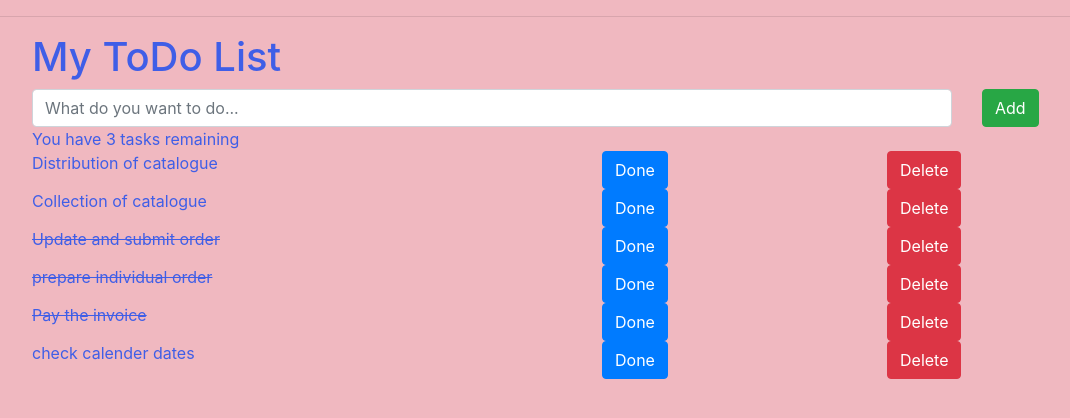
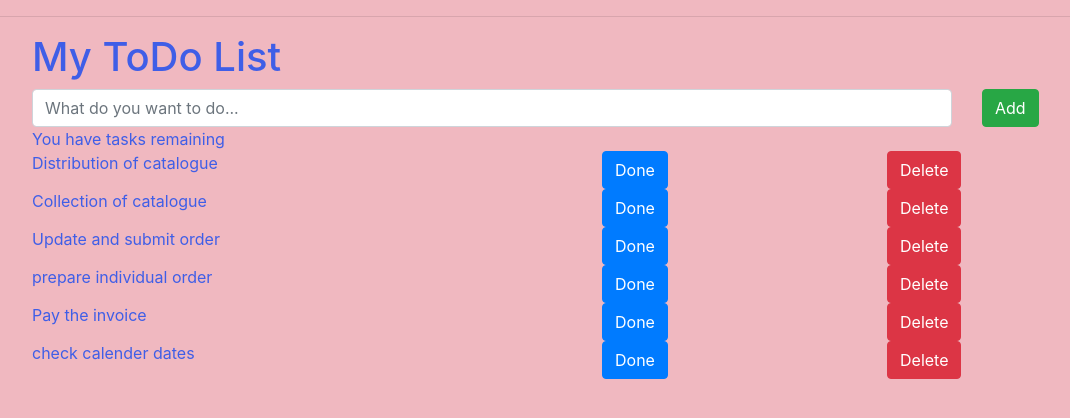
Before and after one commit to shahla24/to-do_app_frontend, a React (Create React App) app: page / in a window 1280 px wide. Shown: the top 418 px of the page, without its empty margins (53-1123 px from the left). Built offline with nearby package versions, Linux system fonts and the light colour scheme.

Commit message:
not fixed Done button

```diff
--- a/src/App.css
+++ b/src/App.css
@@ -21,7 +21,7 @@
   color: #09d3ac;
 }
 .completedTask {
-  text-decoration: line-through solid;
+  text-decoration: line-through;
 }
 
 .taskRow {
--- a/src/App.js
+++ b/src/App.js
@@ -1,12 +1,11 @@
 import React from 'react';
 import './App.css';
 import Header from './components/Header';
-//import Intro from './components/Intro';
-//import Task from './components/Task';
 import TaskCounter from './components/TaskCounter';
 import TaskList from './components/TaskList';
 import AddTask from './components/AddTask';
 const uuidv4 = require('uuid/v4');
+
 
 class App extends React.Component {
   constructor(props) {
@@ -14,10 +13,10 @@ class App extends React.Component {
     this.state = {
       tasks: [
         { id: uuidv4(), taskDescription: "Distribution of catalogue", completed: false },
-        { id: uuidv4(), taskDescription: "Collection of catalogue", completed: false },
-        { id: uuidv4(), taskDescription: "Update and submit order", completed: true },
+        { id: uuidv4(), taskDescription: "Collection of catalogue", completed: true },
+        { id: uuidv4(), taskDescription: "Update and submit order", completed: false },
         { id: uuidv4(), taskDescription: "prepare individual order", completed: true },
-        { id: uuidv4(), taskDescription: "Pay the invoice", completed: true },
+        { id: uuidv4(), taskDescription: "Pay the invoice", completed: false },
         { id: uuidv4(), taskDescription: "check calender dates", completed: false }
       ]
     };
@@ -28,13 +27,13 @@ class App extends React.Component {
     this.setState({ tasks: tasks });
   }
   deleteTask = (taskId) => {
-    //alert(`app will delete task:  ${taskId}`);
-    console.log('hello');
+
     let tasks = this.state.tasks;
+
     let filteredTasks = tasks.filter(function (task) {
       return task.id !== taskId;
-    }
-    );
+
+    });
     this.setState({ tasks: filteredTasks });
 
   }
@@ -44,9 +43,8 @@ class App extends React.Component {
         <Header />
         <AddTask newTask={this.addTaskToList} />
         <TaskCounter count={this.state.tasks.length} />
-        <TaskList tasks={this.state.tasks} deleteTaskFunc={this.deleteTask} />
-
-      </div>
+        <TaskList tasks={this.state.tasks} deleteTaskFunc={this.deleteTask} id={this.Id} />
+ </div>
 
     );
   }
--- a/src/components/AddTask.js
+++ b/src/components/AddTask.js
@@ -18,7 +18,7 @@ class AddTask extends React.Component {
     let taskDescription = this.state.taskDescription;
     taskDescription = event.target.value;
     this.setState({ taskDescription });
-    //this.setState({taskDescription: taskDescription});
+
   }
   render() {
     return (
--- a/src/components/Task.js
+++ b/src/components/Task.js
@@ -1,24 +1,21 @@
 import React from 'react';
+//import AddTask from 'react';
 //const uuidv4 = require('uuid/v4');
 class Task extends React.Component {
 
     deleteTask = () => {
-
         this.props.deleteTaskFunc(this.props.task.id);
-
     }
-    addTaskToList = () => {
-        this.props.newTask(this.props.task.id)
+    completedTask = () => {
+        this.props.completedTask(this.props.task.id)
     }
-
     render() {
         const completed = this.props.task.completed;
         return (
-
             <div className="row taskrow">
                 {completed &&
 
-                    <div className="col-12 col-md-6 completedTask">
+                    <div className="col-12 col-md-6 completedTasks">
 
                         {this.props.task.taskDescription}
                     </div>
@@ -44,6 +41,7 @@ class Task extends React.Component {
                     </div>
                 </div>
             </div>
+
         );
     }
 }
--- a/src/components/TaskCounter.js
+++ b/src/components/TaskCounter.js
@@ -6,7 +6,7 @@ class TaskCounter extends React.Component {
     return (
       <div className="row d-none d-md-block">
         <div className="col">
-          You have 3 tasks remaining
+          You have tasks remaining
             </div>
       </div>
     );
--- a/src/components/TaskList.js
+++ b/src/components/TaskList.js
@@ -6,7 +6,7 @@ class TaskList extends React.Component {
    return (
      <div>
        {this.props.tasks.map((task, index) => {
-        //return   <Task task={task} key={index} />;
+
           return <Task deleteTaskFunc={this.props.deleteTaskFunc} task={task} key={index} />;
 
        })
```
